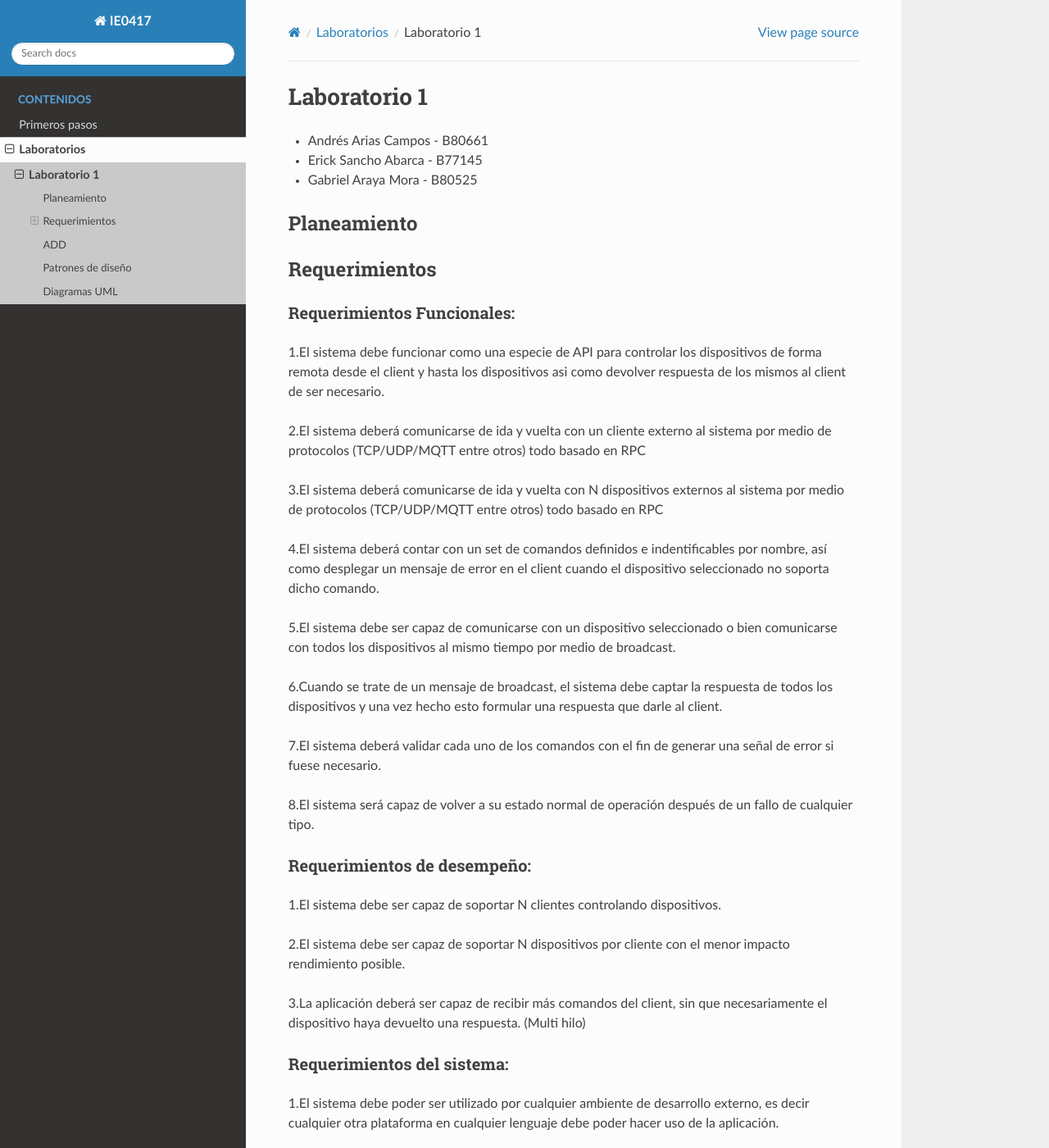
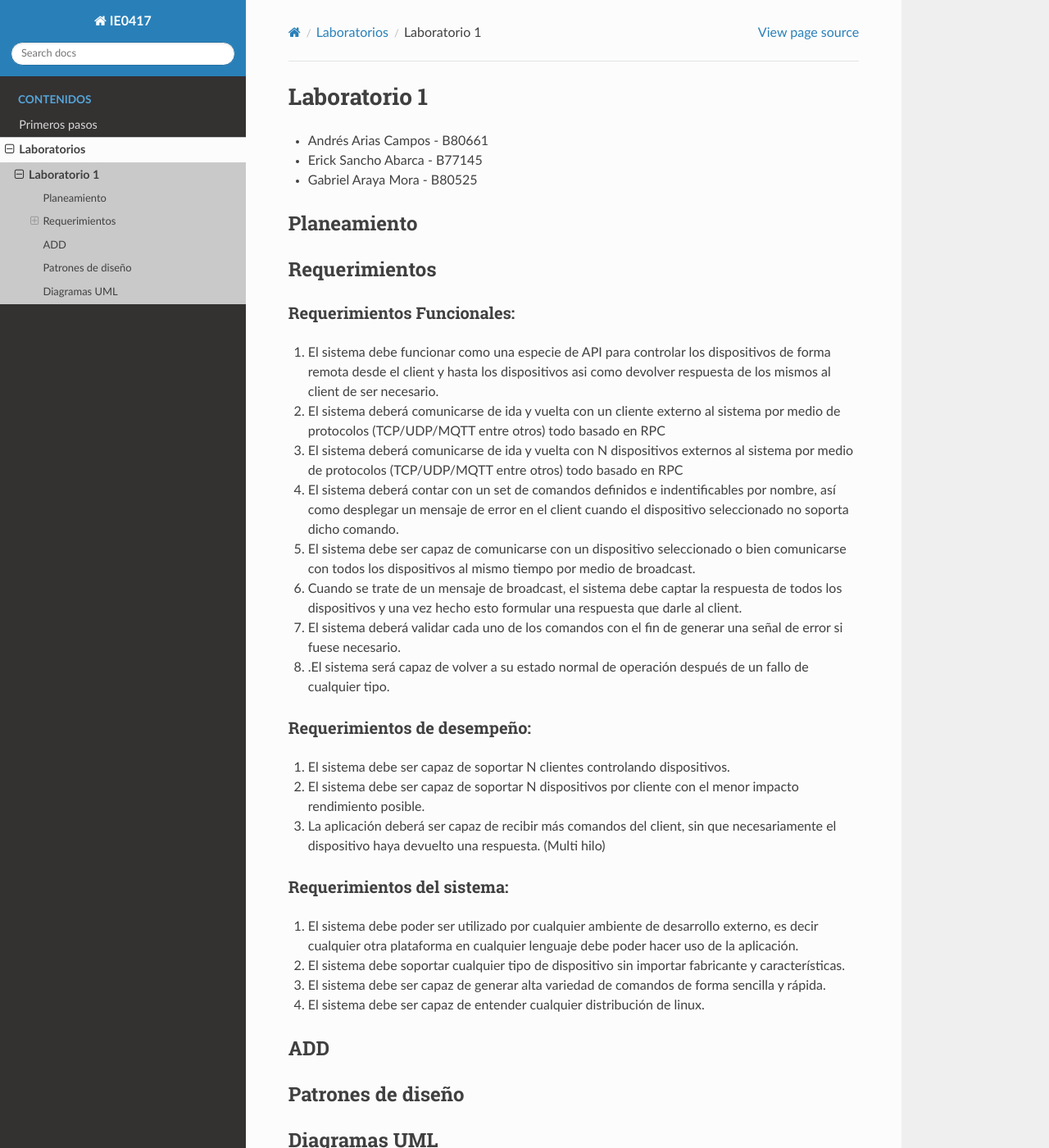
Before and after one commit to gabomora2200/ie0417-B80525, a Sphinx documentation site: the page built from docs/source/labs/lab1/lab1.rst, in a window 1280 px wide and 1400 px high. Shown: the whole window at 82% size. Built offline with Sphinx 7.4.7 and the Read the Docs theme 2.0.0, drawn with Linux system fonts in a browser that asks for light colours; some of the changed text lies outside the part shown.

Commit message:
Adding functional reqs pt2

```diff
--- a/docs/source/labs/lab1/lab1.rst
+++ b/docs/source/labs/lab1/lab1.rst
@@ -15,43 +15,29 @@
 Requerimientos Funcionales:
 ---------------------------
 
-1.El sistema debe funcionar como una especie de API para controlar los dispositivos de forma remota desde el client y hasta los dispositivos asi como devolver respuesta de los mismos al client de ser necesario.
-
-2.El sistema deberá comunicarse de ida y vuelta con un cliente externo al sistema por medio de protocolos (TCP/UDP/MQTT entre otros) todo basado en RPC
-
-3.El sistema deberá comunicarse de ida y vuelta con N dispositivos externos al sistema por medio de protocolos (TCP/UDP/MQTT entre otros) todo basado en RPC
-
-4.El sistema deberá contar con un set de comandos definidos e indentificables por nombre, así como desplegar un mensaje de error en el client cuando el dispositivo seleccionado no soporta dicho comando.
-
-5.El sistema debe ser capaz de comunicarse con un dispositivo seleccionado o bien comunicarse con todos los dispositivos al mismo tiempo por medio de broadcast.
-
-6.Cuando se trate de un mensaje de broadcast, el sistema debe captar la respuesta de todos los dispositivos y una vez hecho esto formular una respuesta que darle al client.
-
-7.El sistema deberá validar cada uno de los comandos con el fin de generar una señal de error si fuese necesario.
-
-8.El sistema será capaz de volver a su estado normal de operación después de un fallo de cualquier tipo.
-
+#. El sistema debe funcionar como una especie de API para controlar los dispositivos de forma remota desde el client y hasta los dispositivos asi como devolver respuesta de los mismos al client de ser necesario.
+#. El sistema deberá comunicarse de ida y vuelta con un cliente externo al sistema por medio de protocolos (TCP/UDP/MQTT entre otros) todo basado en RPC
+#. El sistema deberá comunicarse de ida y vuelta con N dispositivos externos al sistema por medio de protocolos (TCP/UDP/MQTT entre otros) todo basado en RPC
+#. El sistema deberá contar con un set de comandos definidos e indentificables por nombre, así como desplegar un mensaje de error en el client cuando el dispositivo seleccionado no soporta dicho comando.
+#. El sistema debe ser capaz de comunicarse con un dispositivo seleccionado o bien comunicarse con todos los dispositivos al mismo tiempo por medio de broadcast.
+#. Cuando se trate de un mensaje de broadcast, el sistema debe captar la respuesta de todos los dispositivos y una vez hecho esto formular una respuesta que darle al client.
+#. El sistema deberá validar cada uno de los comandos con el fin de generar una señal de error si fuese necesario.
+#. .El sistema será capaz de volver a su estado normal de operación después de un fallo de cualquier tipo.
 
 Requerimientos de desempeño:
 -----------------------------
 
-1.El sistema debe ser capaz de soportar N clientes controlando dispositivos.
-
-2.El sistema debe ser capaz de soportar N dispositivos por cliente con el menor impacto rendimiento posible.
-
-3.La aplicación deberá ser capaz de recibir más comandos del client, sin que necesariamente el dispositivo haya devuelto una respuesta. (Multi hilo)
-
+#. El sistema debe ser capaz de soportar N clientes controlando dispositivos.
+#. El sistema debe ser capaz de soportar N dispositivos por cliente con el menor impacto rendimiento posible.
+#. La aplicación deberá ser capaz de recibir más comandos del client, sin que necesariamente el dispositivo haya devuelto una respuesta. (Multi hilo)
 
 Requerimientos del sistema:
 ---------------------------
 
-1.El sistema debe poder ser utilizado por cualquier ambiente de desarrollo externo, es decir cualquier otra plataforma en cualquier lenguaje debe poder hacer uso de la aplicación.
-
-2.El sistema debe soportar cualquier tipo de dispositivo sin importar fabricante y características.
-
-3.El sistema debe ser capaz de generar alta variedad de comandos de forma sencilla y rápida.
-
-4.El sistema debe ser capaz de entender cualquier distribución de linux.
+#. El sistema debe poder ser utilizado por cualquier ambiente de desarrollo externo, es decir cualquier otra plataforma en cualquier lenguaje debe poder hacer uso de la aplicación.
+#. El sistema debe soportar cualquier tipo de dispositivo sin importar fabricante y características.
+#. El sistema debe ser capaz de generar alta variedad de comandos de forma sencilla y rápida.
+#. El sistema debe ser capaz de entender cualquier distribución de linux.
 
 ADD
 ==================
```
